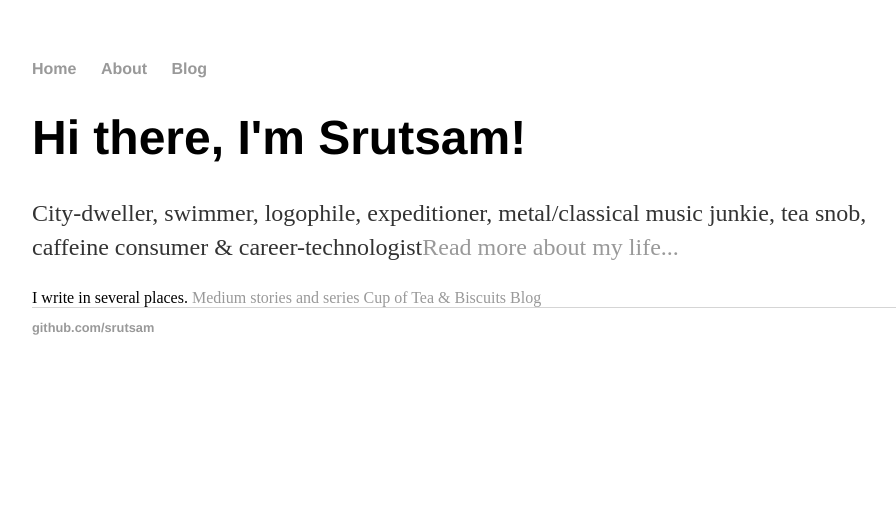
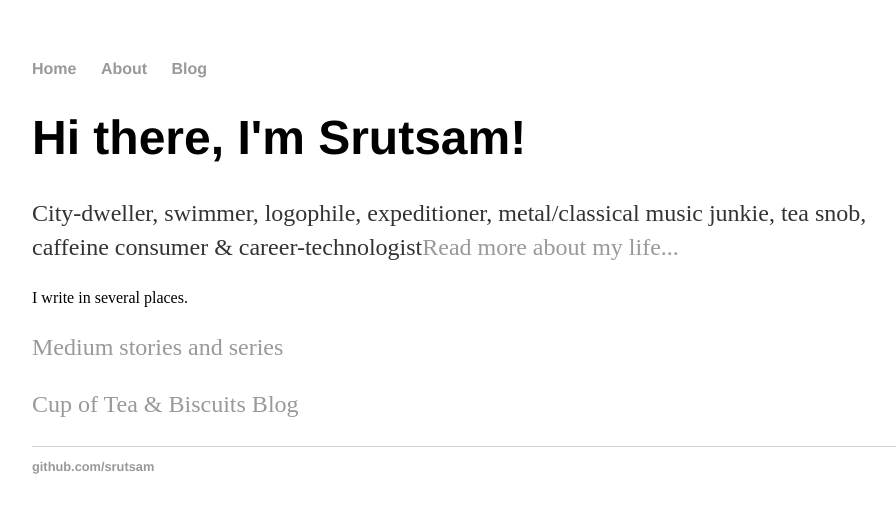
Before and after one commit to srutsam/srutsam.github.io, a Jekyll site: the page built from index.html, in a window 1280 px wide. Shown: the top 513 px of the page, without its empty margins (160-1056 px from the left). Built offline with Jekyll 4.4.1, drawn with Linux system fonts in a browser that asks for light colours.

Commit message:
Update index.html

```diff
--- a/index.html
+++ b/index.html
@@ -6,10 +6,10 @@
 <h1>Hi there, I'm Srutsam!</h1>
 	<p>City-dweller, swimmer, logophile, expeditioner, metal/classical music junkie, tea snob, caffeine consumer & career-technologist<a href="/about">Read more about my life...</a></p>
 </div>
-<div>
+<div class="blurb">
 	I write in several places.
-	<a href="https://medium.com/@sruts.sam">Medium stories and series</a>
-	<a href="https://cupofteaandbiscuits.blogspot.com/">Cup of Tea & Biscuits Blog</a>
+	<p><a href="https://medium.com/@sruts.sam">Medium stories and series</a></p>
+	<p><a href="https://cupofteaandbiscuits.blogspot.com/">Cup of Tea & Biscuits Blog</a></p>
 
 </div>
 
```
